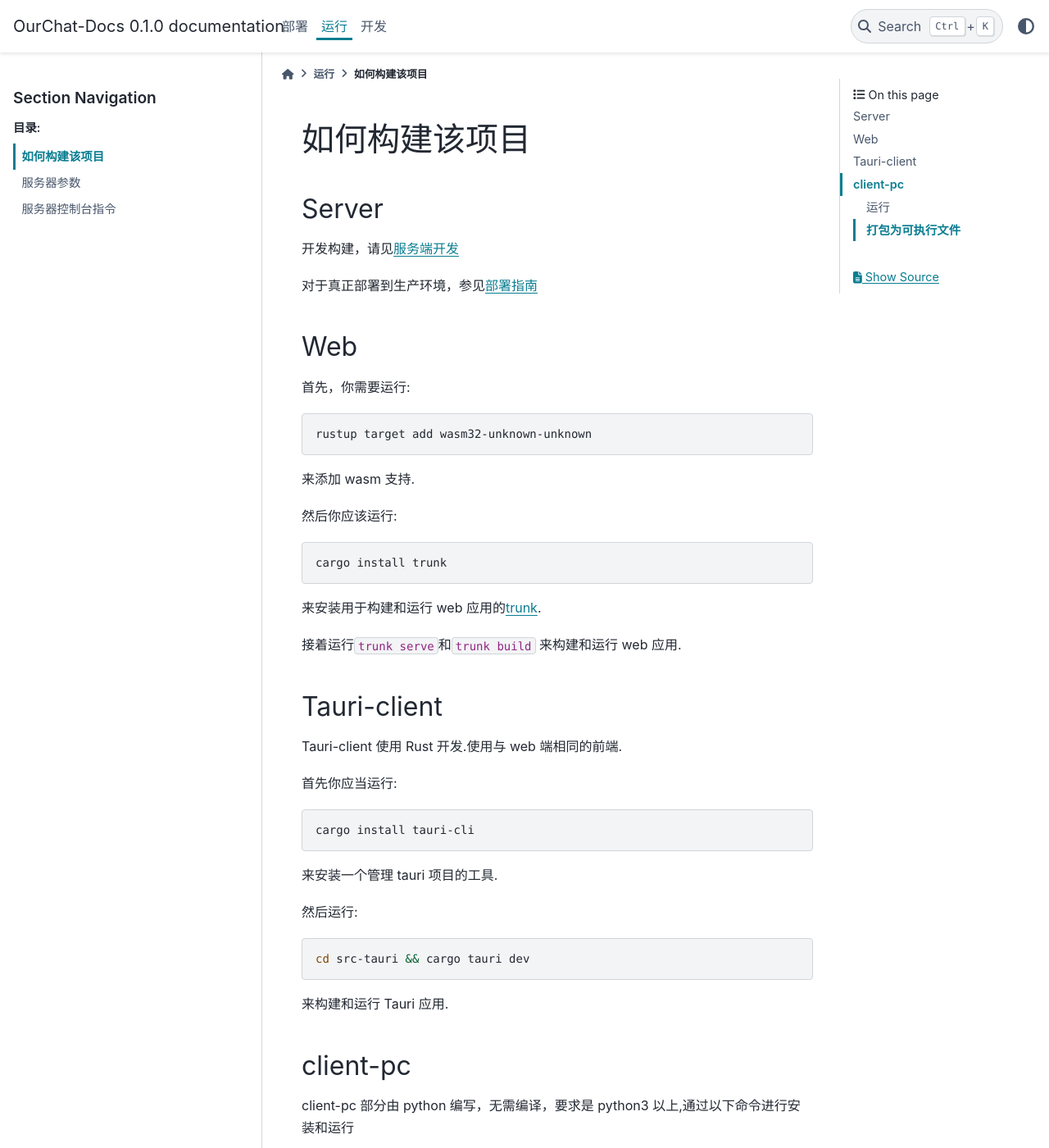
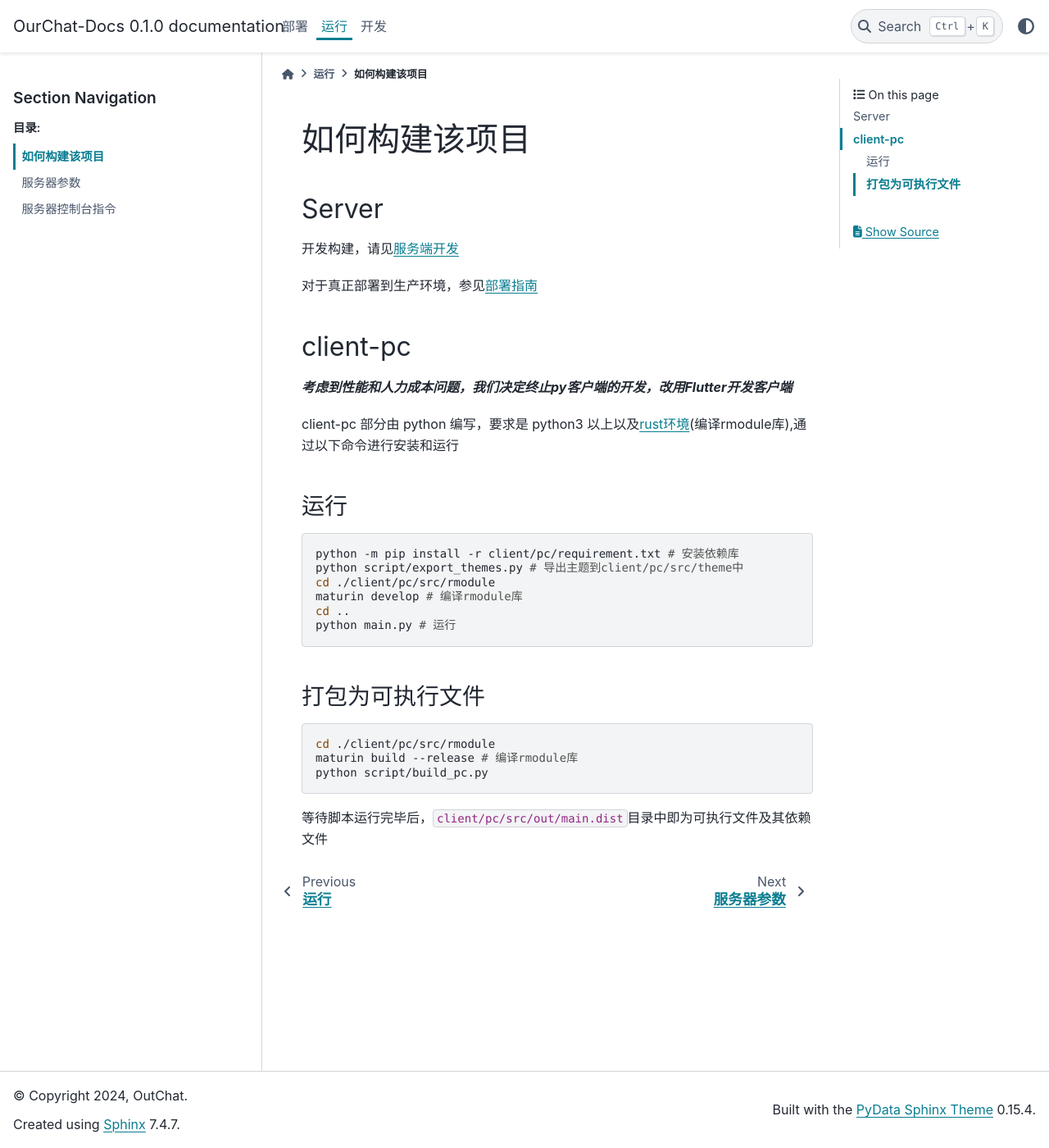
Before and after one commit to SkyUOI/OurChat-Docs, a Sphinx documentation site: the page built from docs/source/docs/run/build.md, in a window 1280 px wide and 1400 px high. Shown: the whole window at 82% size. Built offline with Sphinx 7.4.7 and the PyData theme 0.15.4, drawn with Linux system fonts in a browser that asks for light colours; some of the changed text lies outside the part shown.

Commit message:
docs: update

````diff
--- a/docs/source/docs/run/build.md
+++ b/docs/source/docs/run/build.md
@@ -6,62 +6,28 @@
 
 对于真正部署到生产环境，参见[部署指南](../deploy/server-deploy.md)
 
-## Web
-
-首先，你需要运行:
-
-```bash
-rustup target add wasm32-unknown-unknown
-```
-
-来添加 wasm 支持.
-
-然后你应该运行:
-
-```bash
-cargo install trunk
-```
-
-来安装用于构建和运行 web 应用的[trunk](https://github.com/trunk-rs/trunk).
-
-接着运行`trunk serve`和`trunk build` 来构建和运行 web 应用.
-
-## Tauri-client
-
-Tauri-client 使用 Rust 开发.使用与 web 端相同的前端.
-
-首先你应当运行:
-
-```bash
-cargo install tauri-cli
-```
-
-来安装一个管理 tauri 项目的工具.
-
-然后运行:
-
-```bash
-cd src-tauri && cargo tauri dev
-```
-
-来构建和运行 Tauri 应用.
-
 ## client-pc
 
-client-pc 部分由 python 编写，无需编译，要求是 python3 以上,通过以下命令进行安装和运行
+**_考虑到性能和人力成本问题，我们决定终止py客户端的开发，改用Flutter开发客户端_**
+
+client-pc 部分由 python 编写，要求是 python3 以上以及[rust环境](https://www.rust-lang.org/tools/install)(编译rmodule库),通过以下命令进行安装和运行
 
 ### 运行
 
 ```bash
 python -m pip install -r client/pc/requirement.txt # 安装依赖库
 python script/export_themes.py # 导出主题到client/pc/src/theme中
-cd ./client/pc/src
+cd ./client/pc/src/rmodule
+maturin develop # 编译rmodule库
+cd ..
 python main.py # 运行
 ```
 
 ### 打包为可执行文件
 
 ```bash
+cd ./client/pc/src/rmodule
+maturin build --release # 编译rmodule库
 python script/build_pc.py
 ```
 
````
Also changed, not shown: 1 other file.
